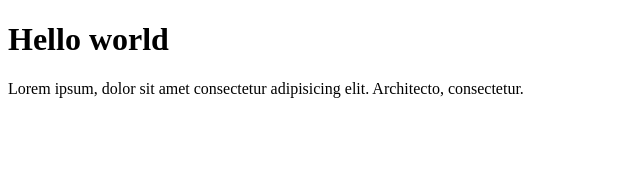
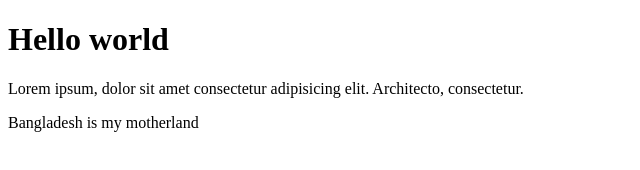
Before and after one commit to faisal2410/talha-test, a website: page index.html in a window 1280 px wide. Shown: the whole page, without its empty margins (0-640 px from the left). Drawn offline with Linux system fonts and the light colour scheme.

Commit message:
My 4th commit

```diff
--- a/index.html
+++ b/index.html
@@ -9,6 +9,7 @@
 <body>
     <h1>Hello world</h1>
     <p>Lorem ipsum, dolor sit amet consectetur adipisicing elit. Architecto, consectetur.</p>
+    <p>Bangladesh is my motherland</p>
 
 </body>
 </html>
```
